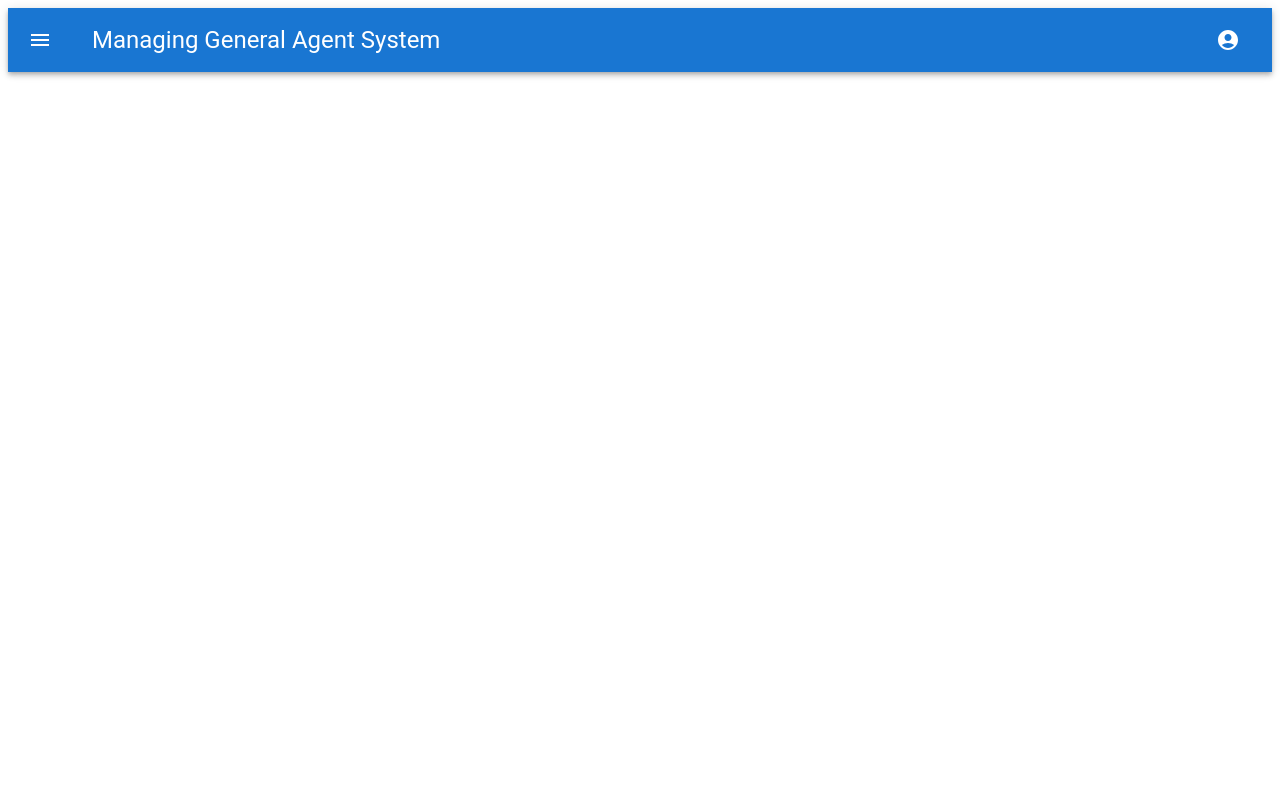
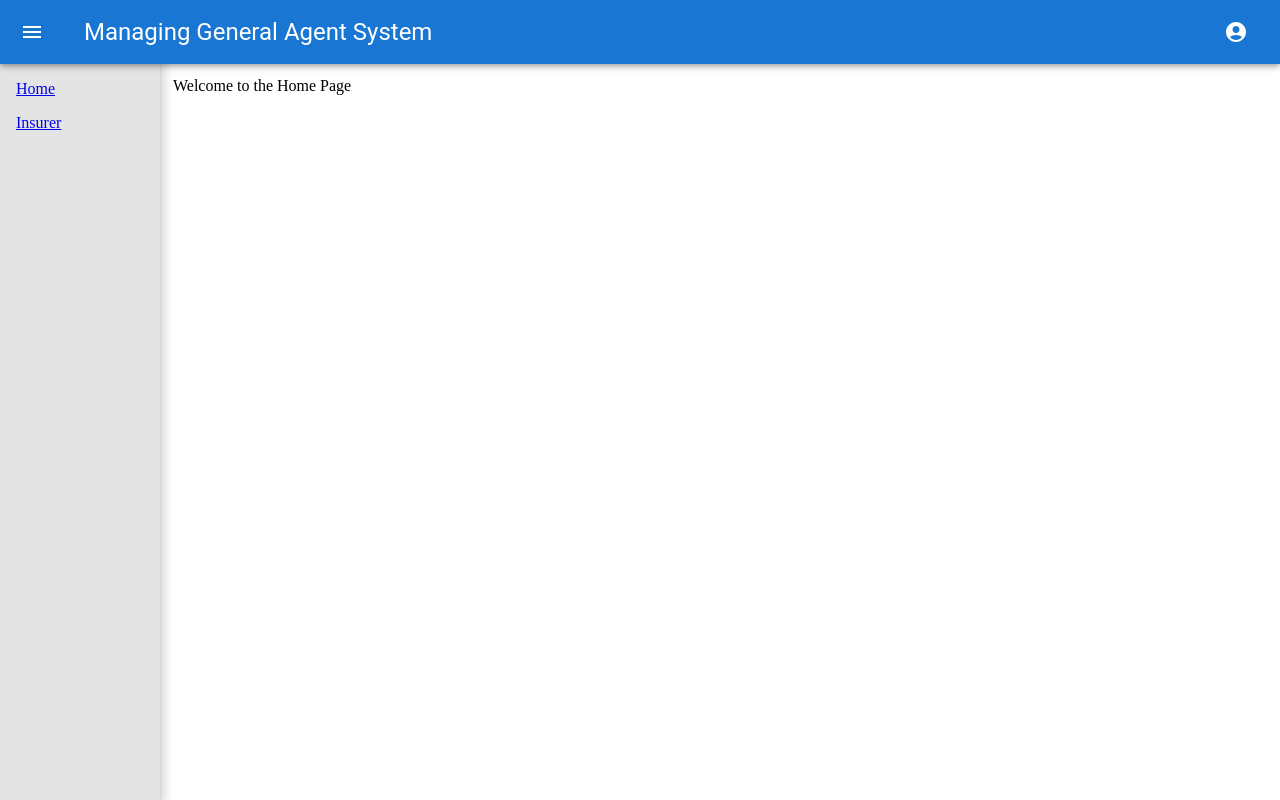
Before and after one commit to boydrljr2/mgav2client, a React (Create React App) app: page / in a window 1280 px wide. Built offline with nearby package versions, Linux system fonts and the light colour scheme.

Commit message:
NavDrawer basics

```diff
--- a/src/App.js
+++ b/src/App.js
@@ -1,8 +1,25 @@
-import { AppHeader } from "./Scaffold/AppHeader";
+import React, {BrowserRouter, Routes, Route} from "react-router-dom";
+import { Toolbar } from '@mui/material';
+
+import AppHeader from "./Scaffold/AppHeader";
+import NavDrawer from "./Scaffold/NavDrawer.tsx";
+import HomePage from "./Components/HomePage.tsx";
+import Insurer from "./Components/Insurer.tsx";
+import { scaffoldStyles } from "./Scaffold/ScaffoldStyles";
 
 function App() {
   return (
-    <AppHeader />
+      <BrowserRouter>
+        <AppHeader />
+        <NavDrawer />
+        <main style={scaffoldStyles.content}>
+          <Toolbar />
+          <Routes>
+            <Route path={"/"} element={<HomePage />} />
+            <Route path={"/insurer"} element={<Insurer />} />
+          </Routes>
+        </main>
+      </BrowserRouter>
   );
 }
 
--- /dev/null
+++ b/src/Components/HomePage.tsx
@@ -0,0 +1,7 @@
+export default function HomePage() {
+    return(
+        <div>
+            Welcome to the Home Page
+        </div>
+    )
+}
--- /dev/null
+++ b/src/Components/Insurer.tsx
@@ -0,0 +1,7 @@
+export default function Insurer() {
+    return (
+        <div>
+            Hello from Insurer Page
+        </div>
+    )
+}
--- a/src/Scaffold/AppHeader.tsx
+++ b/src/Scaffold/AppHeader.tsx
@@ -18,7 +18,7 @@ const themedStyles = (theme: Theme) => {
     }
 }
 
-export function AppHeader() {
+export default function AppHeader() {
 
     const theme = useTheme();
     const [anchorEl, setAnchorEl] = React.useState<null | HTMLElement>(null);
@@ -32,7 +32,7 @@ export function AppHeader() {
       };
 
     return (
-        <AppBar position="static" sx={themedStyles(theme).appBar} >
+        <AppBar position="fixed" sx={themedStyles(theme).appBar} >
             <Toolbar>
                 <IconButton
                     size="medium"
--- /dev/null
+++ b/src/Scaffold/NavDrawer.tsx
@@ -0,0 +1,37 @@
+import {Link} from 'react-router-dom';
+import {Drawer, Toolbar, List, ListItem } from "@mui/material";
+import { scaffoldStyles } from './ScaffoldStyles';
+
+//export const drawerWidth = 160;
+
+export default function NavDrawer() {
+
+    return (
+        <Drawer
+            disableEnforceFocus
+            variant="temporary"
+            open={true}
+            sx={scaffoldStyles.drawer }
+            PaperProps={{
+                sx:scaffoldStyles.drawerPaper,
+                elevation:9
+            }}
+        >
+            <Toolbar />
+            <List>
+                {
+                    [
+                        {route:"/", text: "Home"},
+                        {route:"/insurer", text:"Insurer"}
+                    ].map((nav, index) =>(
+                        <ListItem key={nav.text}>
+                            <Link to = {nav.route}>{nav.text}</Link>
+                        </ListItem>
+                    ))
+                }
+            </List>
+
+        </Drawer>
+    )
+
+}
--- /dev/null
+++ b/src/Scaffold/ScaffoldStyles.tsx
@@ -0,0 +1,18 @@
+const drawerWidth = 160;
+
+export const scaffoldStyles={
+    drawer:{
+        width: drawerWidth,
+        "& .MuiBackdrop-root": {
+            display: "none"
+        }
+    },
+    drawerPaper : {
+        width: drawerWidth,
+        backgroundColor : "rgba(120,120,120,0.2)"
+    },
+    content : {
+        marginLeft : drawerWidth, //shift page content left to get out from behind drawer//
+        padding: 5
+    }
+}
```
Also changed, not shown: src/index.js (+0 -7 lines).
